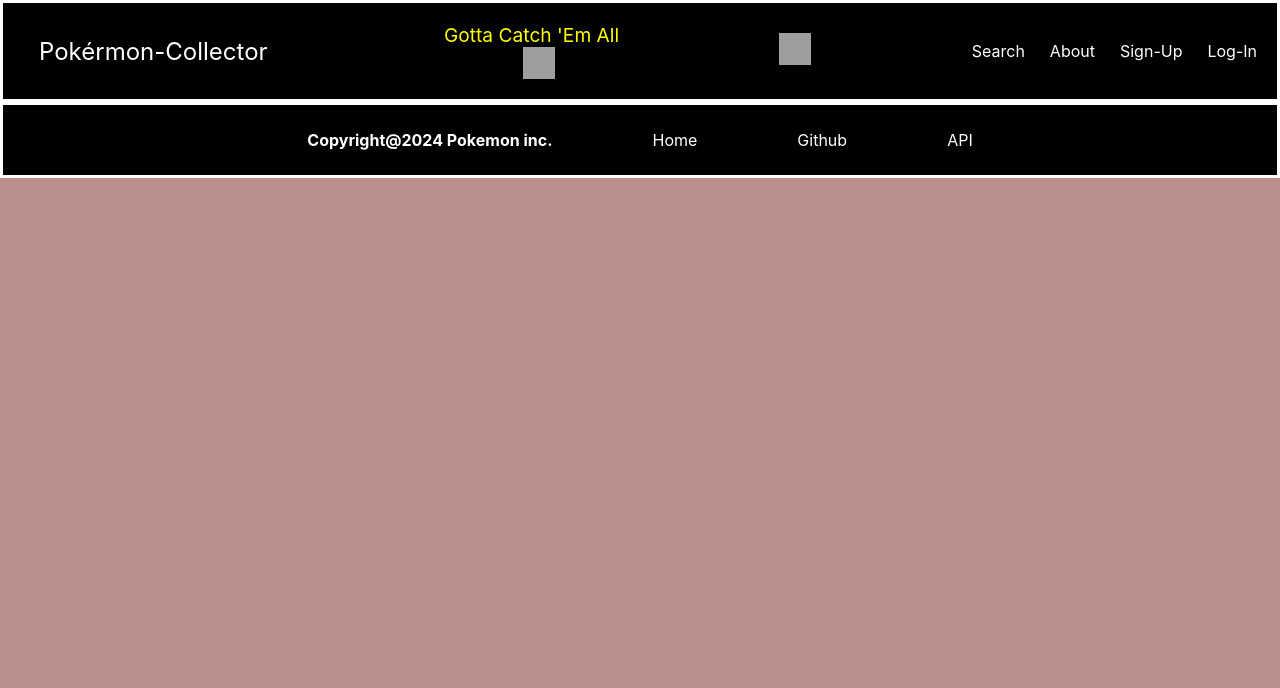
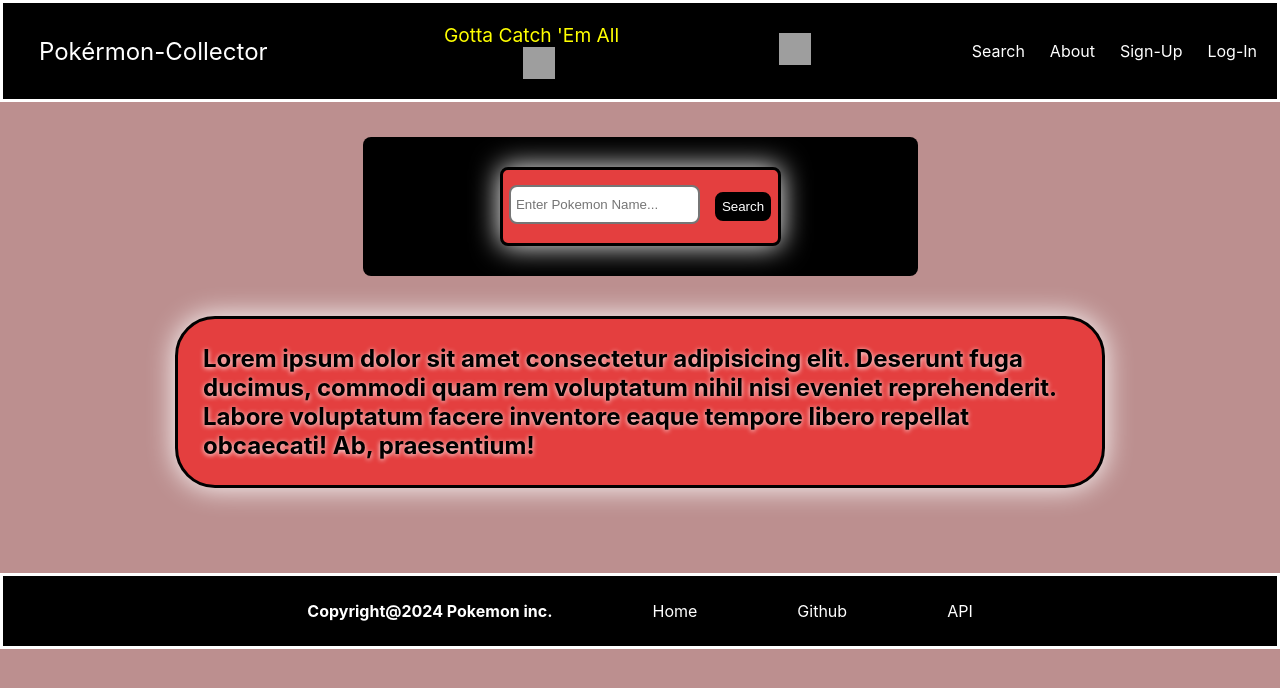
Before and after one commit to Furkanc1/Pokermon-Collector, a React (Create React App) app: page /search in a window 1280 px wide. Shown: the top 688 px of the page. Built offline with nearby package versions, Linux system fonts and the light colour scheme; grey boxes are pictures that could not be loaded.

Commit message:
working on searchbar page: Todo: - ADD more information - (Add button to see front and back of pokemon) - Adjust Styling

```diff
--- a/src/App.js
+++ b/src/App.js
@@ -7,8 +7,7 @@
 import About from './components/about';
 import Signup from './components/signup';
 import Login from './components/login';
-// import searchPage from './components/searchPage';
-// import 'bootstrap/dist/css/bootstrap.min.css';
+import SearchPage from './components/searchPage';
 
 function App() {
   return (
@@ -19,7 +18,7 @@
         <Route path='/' element={<Landing />} />
 
         <Route path='/pokemonIndex' element={<Main/>} />
-        <Route path='/search' element={<searchPage/>} />
+        <Route path='/search' element={<SearchPage/>} />
         <Route path='/about' element={<About/>} />
         <Route path='/login' element={<Login/>} />
         <Route path='/signup' element={<Signup/>} />
--- a/src/components/Main.jsx
+++ b/src/components/Main.jsx
@@ -3,8 +3,8 @@
 import Pokeinfo from "./Pokeinfo";
 import '../components/style.css';
 import axios from "axios";
-import Search from "./search";
-import gettingPokemon from "./Utils/gettingPokemon";
+// import Search from "./search";
+// import gettingPokemon from "./Utils/gettingPokemon";
 const Main = () => {
 
     const [pokeData, setPokeData] = useState([]);
@@ -13,8 +13,8 @@
     const [nextUrl, setNextUrl] = useState()
     const [previousUrl, setPreviousUrl] = useState()
     const [pokeInfo, setPokeInfo] = useState();
-    const [pokemon, setPokemon] = useState();
-    const [searchLoading, setSearchLoading] = useState(false)
+    // const [pokemon, setPokemon] = useState();
+    // const [searchLoading, setSearchLoading] = useState(false)
     // console.log(searchLoading)
     // console.log(nextUrl)
     // console.log(previousUrl)
@@ -74,79 +74,21 @@
 
     },[url, getPokeFun])
 
-    const getSearchedPokemon = async(search) => {
-        setSearchLoading(true)
-        const response = await gettingPokemon(search)
-        // console.log( "search response data:" ,response)
-        const results = await response.json()
-        console.log('searched pokemon info:' , results)
-        setPokemon(results)
-        setSearchLoading(false)
-    }
+    // const getSearchedPokemon = async(search) => {
+    //     setSearchLoading(true)
+    //     const response = await gettingPokemon(search)
+    //     // console.log( "search response data:" ,response)
+    //     const results = await response.json()
+    //     console.log('searched pokemon info:' , results)
+    //     setPokemon(results)
+    //     setSearchLoading(false)
+    // }
     return(
         <>
             <div className="container">
                 <div className="left-content">
-                <div className="searchbarContainer">
-
-                <Search getSearchedPokemon={getSearchedPokemon}/>
-                {!loading && pokemon ? (
-                    <div className="searchedPokemonContainer">
-                        <div className="searchedPokemonContainer ">
-                        <h1 className="Pokename">{pokemon.name}</h1>
-                        <div className="pokeDataContainer">
-                            <h3 id="typeText">Type(s): </h3>
-                            {
-                                pokemon.types.map((data, index) => {
-                                    return(
-                                        <h3 key={`${data.type.name}-${index}`}>
-                                            <li className="pokeTypes">- {data.type.name} </li>
-                                        </h3>
-                                    )
-                                })
-                            }
-                        </div>
-
-                        <img src={`https://raw.githubusercontent.com/PokeAPI/sprites/master/sprites/pokemon/other/dream-world/${pokemon.id}.svg`} alt="pokemonPic"></img>
-                        {/* <h3>Height: {data.height}</h3>
-                        <h3>Weight: {data.weight}</h3> */}
-                        <div className="abilities">
-                        <div className="pokeDataContainer">
-                            <h3 className="">Abilities:</h3>
-                            {
-                                pokemon.abilities.map((abil, index) => {
-                                    return(
-                                            <div key={`${abil.ability.name}-${index}`} className="group">
-                                                <h2>{abil.ability.name}</h2>
-                                            </div>
-                                    )
-                                })
-                            }
-                        </div>
-
-                        <br></br>
-                    </div>
-
-                    <div className="base-stat">
-                        <h3 className="pokeDataContainer">Stats:</h3>
-                        {
-                            pokemon.stats.map( (stats, index) => {
-                                return(
-                                    <div key={`${stats.stat.name}-${index}`}>
-                                        <h3>{stats.stat.name}: {stats.base_stat}</h3>
-                                    </div>
-                                )
-                            })
-                        }
-                    </div>
-                </div>
-
-                    </div>
-                ): searchLoading}
-
-                </div>
-                <br className="hideOnMobile"></br>
-                <br className="hideOnMobile"></br>
+                {/* <br className="hideOnMobile"></br>
+                <br className="hideOnMobile"></br> */}
                     <Card pokemon = {pokeData} loading = {loading} pokemonInfo = {pokeinfo => setPokeInfo(pokeinfo)} />
                     {/* <Card />
                     <Card />
--- a/src/components/searchPage.jsx
+++ b/src/components/searchPage.jsx
@@ -1,12 +1,93 @@
-import React from "react";
-import '../components/style.css';
+import Search from "./search";
+import "../components/style.css";
+import React, { useState } from "react";
+import gettingPokemon from "./Utils/gettingPokemon";
 
-const searchPage = () => {
-    return(
-        <>
-     <h1>HELLO</h1>
-        </>
-    )
-}
+const SearchPage = () => {
+    const [pokemon, setPokemon] = useState();
+    // const [loading, setLoading] = useState(true)
+    const [searchLoading, setSearchLoading] = useState(false)
 
-export default searchPage;
+    const getSearchedPokemon = async(search) => {
+        setSearchLoading(true)
+        const response = await gettingPokemon(search)
+        // console.log( "search response data:" ,response)
+        const results = await response.json()
+        console.log('searched pokemon info:' , results)
+        setPokemon(results)
+        setSearchLoading(false)
+    }
+
+  return (
+    <div className="searchPageContainer">
+      <div className="searchbarContainer">
+        <Search getSearchedPokemon={getSearchedPokemon} />
+        {!searchLoading && pokemon ? (
+          <div className="searchedPokemonContainer">
+            <div className="searchedPokemonContainer ">
+              <h1 className="Pokename">{pokemon.name}</h1>
+              <div className="pokeDataContainer">
+                <h3 id="typeText">Type(s): </h3>
+                {pokemon.types.map((data, index) => {
+                  return (
+                    <h3 key={`${data.type.name}-${index}`}>
+                      <li className="pokeTypes">- {data.type.name} </li>
+                    </h3>
+                  );
+                })}
+              </div>
+
+              <img
+                src={`https://raw.githubusercontent.com/PokeAPI/sprites/master/sprites/pokemon/other/dream-world/${pokemon.id}.svg`}
+                alt="pokemonPic"
+              ></img>
+              {/* <h3>Height: {data.height}</h3>
+        <h3>Weight: {data.weight}</h3> */}
+              <div className="abilities">
+                <div className="pokeDataContainer">
+                  <h3 className="">Abilities:</h3>
+                  {pokemon.abilities.map((abil, index) => {
+                    return (
+                      <div
+                        key={`${abil.ability.name}-${index}`}
+                        className="group"
+                      >
+                        <h2>{abil.ability.name}</h2>
+                      </div>
+                    );
+                  })}
+                </div>
+
+                <br></br>
+              </div>
+
+              <div className="base-stat">
+                <h3 className="pokeDataContainer">Stats:</h3>
+                {pokemon.stats.map((stats, index) => {
+                  return (
+                    <div key={`${stats.stat.name}-${index}`}>
+                      <h3>
+                        {stats.stat.name}: {stats.base_stat}
+                      </h3>
+                    </div>
+                  );
+                })}
+              </div>
+            </div>
+          </div>
+        ) : (
+          searchLoading
+        )}
+      </div>
+      <div className="welcomeText">
+            <h2>
+                <p className="importantText">
+                Lorem ipsum dolor sit amet consectetur adipisicing elit. Deserunt fuga ducimus, commodi quam rem voluptatum nihil nisi eveniet reprehenderit. Labore voluptatum facere inventore eaque tempore libero repellat obcaecati! Ab, praesentium!
+                </p>
+            </h2>
+        </div>
+    </div>
+  );
+};
+
+export default SearchPage;
--- a/src/components/style.css
+++ b/src/components/style.css
@@ -266,6 +266,17 @@
     align-items: center;
     flex-wrap: wrap;
 }
+
+.searchPageContainer {
+    height: auto;
+    display: flex;
+    flex-wrap: wrap;
+    margin: auto 175px;
+    align-items: center;
+    justify-content: center;
+    padding-top: 35px;
+}
+
 .authFormPageContainer {
     display: flex;
     flex-wrap: wrap;
@@ -395,7 +406,8 @@
     align-items: center;
     margin: auto;
     border-radius: 8px;
-    /* padding: 25px 0px 8px 0px; */
+    padding: 5px;
+    padding: 25px;
 }
 
 .pokeSearchForm {
@@ -442,8 +454,16 @@
         display: none;
     }
 }
+@media screen and (max-width: 607px) {
+    .navbarContainer {
+        flex-direction: column;
+    }
+    .hideOnMobile {
+        display: none;
+    }
+}
 
-@media screen and (max-width: 745px) {
+@media screen and (max-width: 771px) {
     .subtitle {
         display: none;
     }
@@ -505,6 +525,12 @@
     }
 }
 
+@media screen and (max-width: 11px) {
+    /* .pokeSearchForm {
+    } */
+
+}
+
 @media screen and (max-width: 1205px) {
     .card h1{
         display: none;
@@ -543,19 +569,14 @@
     }
 }
 
-@media screen and (max-width: 1350px) {
-    /* .pokeSearchForm {
-    } */
-
-}
-
 @media screen and (max-width: 1460px) {
     .right-content-container{
         background-color: none;
     }
     .searchbarContainer{
         background-color: black;
-        /* width: 495px; */
+        width: 495px;
+        padding: 30px;
     }
 
 }
```
